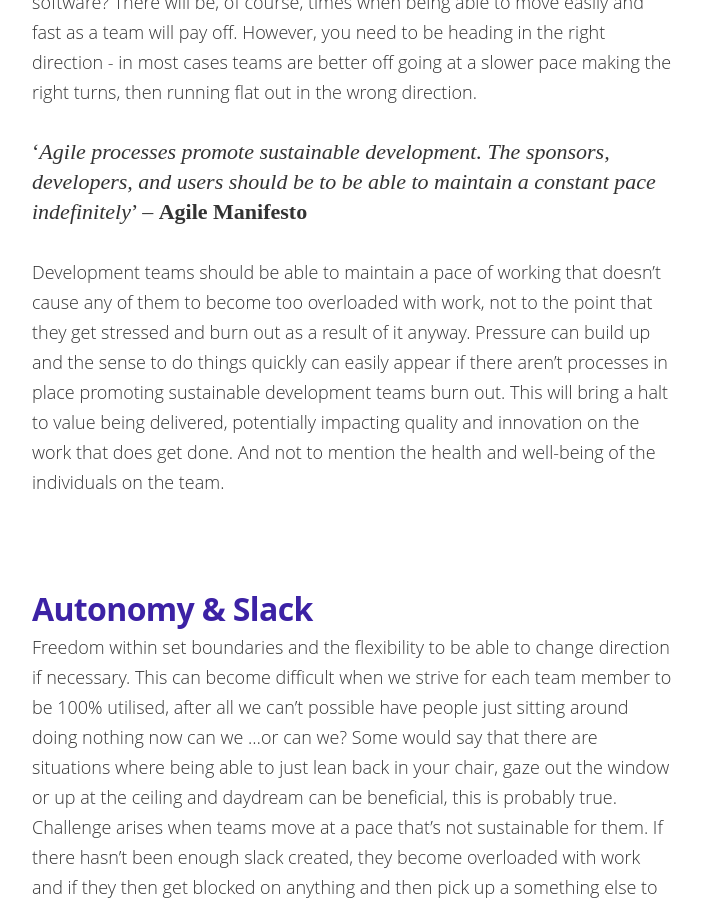
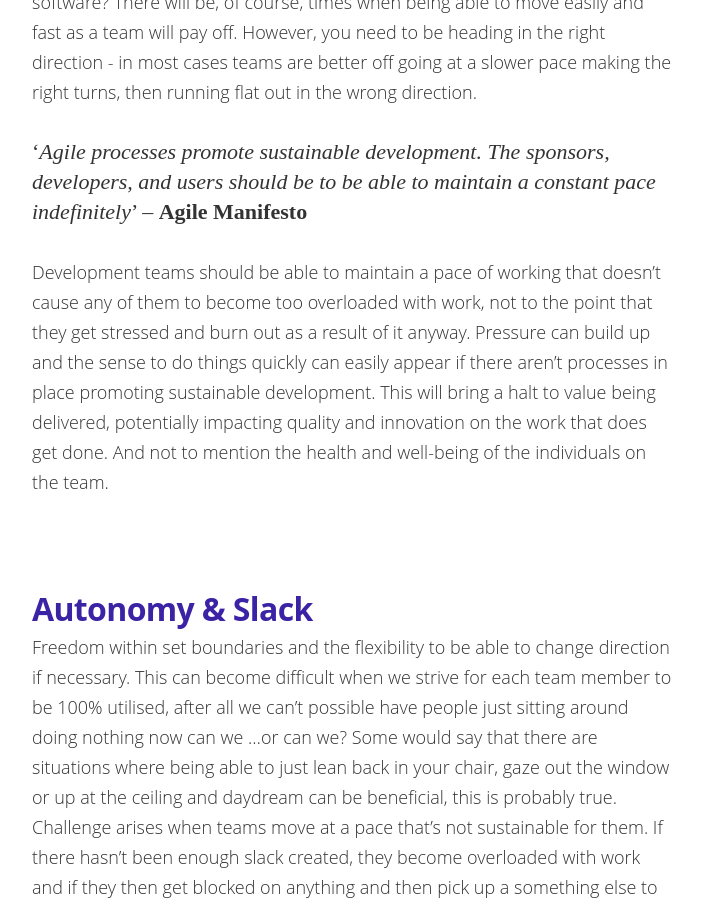
Before and after one commit to IamJackReed/JackReed, a Jekyll site: the page built from _posts/2018-12-02-pacing-&-sustainable-development.md, in a window 1280 px wide and 900 px high, scrolled down 1133 px. Shown: the whole window, without its empty margins (288-990 px from the left). Built offline with Jekyll 4.4.1, drawn with Linux system fonts in a browser that asks for light colours; nearby versions of some CDN libraries; some web fonts are replaced; comment, search, counter and statistics services are not loaded.

Commit message:
Update 2018-12-02-pacing-&-sustainable-development.md

```diff
--- a/_posts/2018-12-02-pacing-&-sustainable-development.md
+++ b/_posts/2018-12-02-pacing-&-sustainable-development.md
@@ -12,7 +12,7 @@
 
  '_Agile processes promote sustainable development. The sponsors, developers, and users should be to be able to maintain a constant pace indefinitely_’ – **Agile Manifesto**
 
-<span style="color:#00000; text-align: justify; font-family: 'open sans'; text-align: 'justify'; font-size: 1em; font-size: 18px; font-weight: 200; hyphens: none;">Development teams should be able to maintain a pace of working that doesn't cause any of them to become too overloaded with work, not to the point that they get stressed and burn out as a result of it anyway. Pressure can build up and the sense to do things quickly can easily appear if there aren’t processes in place promoting sustainable development teams burn out. This will bring a halt to value being delivered, potentially impacting quality and innovation on the work that does get done. And not to mention the health and well-being of the individuals on the team.
+<span style="color:#00000; text-align: justify; font-family: 'open sans'; text-align: 'justify'; font-size: 1em; font-size: 18px; font-weight: 200; hyphens: none;">Development teams should be able to maintain a pace of working that doesn't cause any of them to become too overloaded with work, not to the point that they get stressed and burn out as a result of it anyway. Pressure can build up and the sense to do things quickly can easily appear if there aren’t processes in place promoting sustainable development. This will bring a halt to value being delivered, potentially impacting quality and innovation on the work that does get done. And not to mention the health and well-being of the individuals on the team.
 
 # Autonomy & Slack
 <span style="color:#00000; text-align: justify; font-family: 'open sans'; text-align: 'justify'; font-size: 1em; font-size: 18px; font-weight: 200; hyphens: none;">Freedom within set boundaries and the flexibility to be able to change direction if necessary. This can become difficult when we strive for each team member to be 100% utilised, after all we can't possible have people just sitting around doing nothing now can we ...or can we? Some would say that there are situations where being able to just lean back in your chair, gaze out the window or up at the ceiling and daydream can be beneficial, this is probably true. Challenge arises when teams move at a pace that's not sustainable for them. If there hasn't been enough slack created, they become overloaded with work and if they then get blocked on anything and then pick up a something else to work on in the meantime, then that 'something' still remains not done and in progress. Work in progress (WIP) is a leading indicator and can help expose bottlenecks to the team, so they can do something about it while there is still time. Having graphical information relating to the progress of the Sprint visible, enables conversations to flow more easily amongst the team, allowing them to get alignment around how they may need to adjust things, in order to still meet their commitment to the Sprint goal
```
